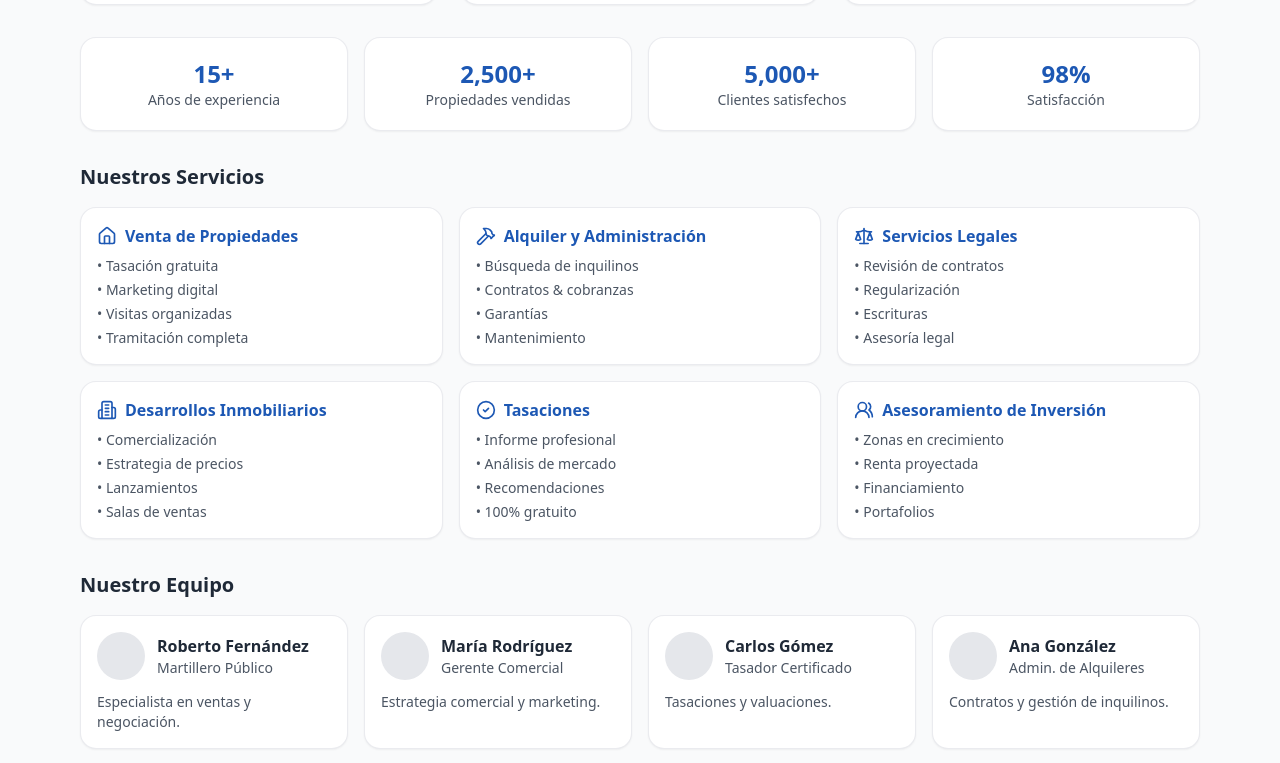
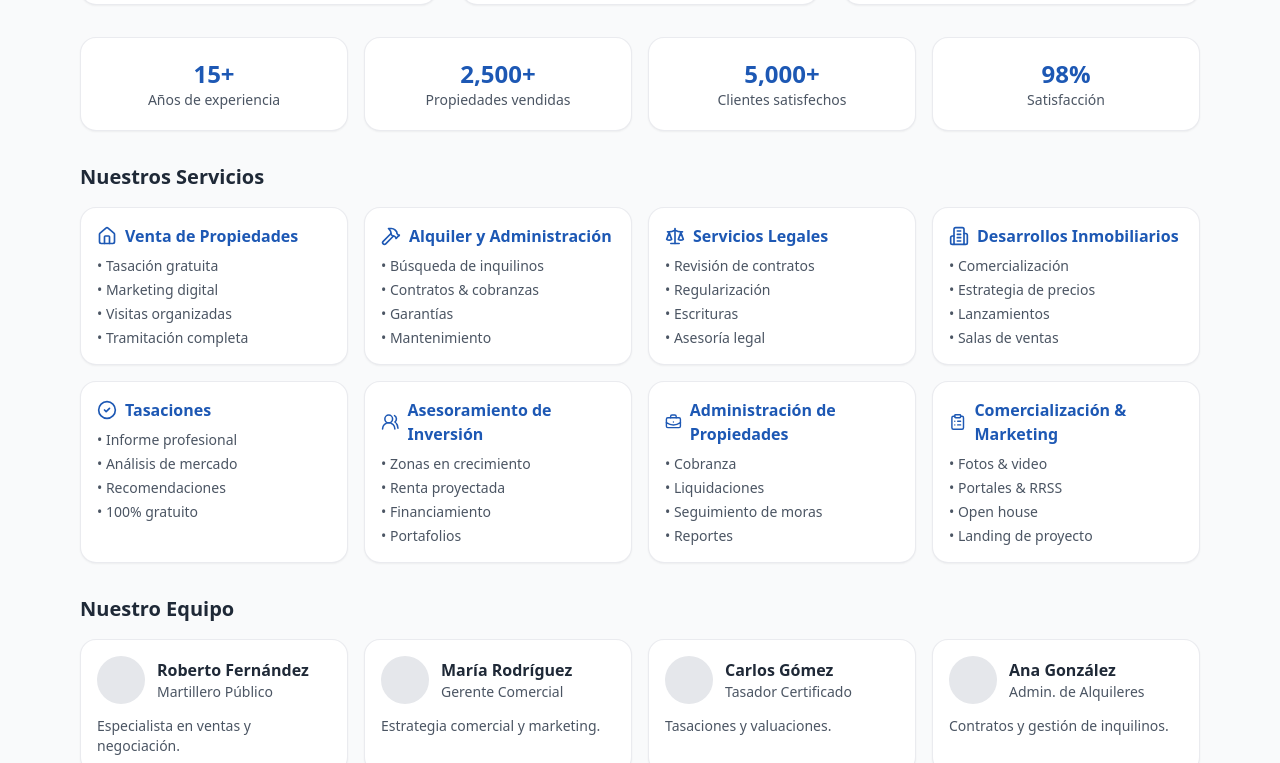
Before and after one commit to DataSenseCat/datainmobiliaria, a React (Vite) app: page /empresa in a window 1280 px wide. Shown: the part 593-1356 px from the top of the page. Built offline with nearby package versions, Linux system fonts and the light colour scheme.

Commit message:
Update Empresa.tsx

```diff
--- a/src/pages/Empresa.tsx
+++ b/src/pages/Empresa.tsx
@@ -1,16 +1,16 @@
+// src/pages/Empresa.tsx
 import {
   Trophy, ShieldCheck, Sparkles, Building2, Home, Users2, Hammer, Scale, CheckCircle2,
-  Quote, Star
+  Quote, Star, BriefcaseBusiness, ClipboardList
 } from 'lucide-react'
 import { SITE } from '../shared/SiteConfig'
 
 export default function Empresa() {
   return (
     <div className="w-full">
-      {/* ===== HERO AZUL CENTRADO (igual que inmobiliaria1) ===== */}
+      {/* HERO azul centrado */}
       <section className="bg-brand-600 text-white">
         <div className="container py-12 text-center">
-          {/* pill superior */}
           <div className="inline-flex items-center gap-2 text-xs md:text-sm bg-white/15 rounded-full px-3 py-1 mb-3">
             <span className="bg-white text-brand-600 px-2 py-0.5 rounded-full font-semibold">Desde 2008</span>
             <span className="opacity-90">más de 15 años de experiencia</span>
@@ -22,14 +22,12 @@ export default function Empresa() {
             con su próximo hogar o inversión.
           </p>
 
-          {/* badges dentro del hero */}
           <div className="mt-6 grid md:grid-cols-3 gap-3 max-w-4xl mx-auto">
             <HeroBadge icon={<Trophy className="w-5 h-5" />} title="2,500+ operaciones" desc="ventas y alquileres concretados" />
             <HeroBadge icon={<ShieldCheck className="w-5 h-5" />} title="98% satisfacción" desc="de nuestros clientes" />
             <HeroBadge icon={<Sparkles className="w-5 h-5" />} title="Equipo profesional" desc="tasadores y agentes certificados" />
           </div>
 
-          {/* botones del hero */}
           <div className="mt-6 flex items-center justify-center gap-3">
             <a href="/contacto" className="btn bg-white text-brand-700 hover:bg-white/90">Contactar Ahora</a>
             <a href={`mailto:${SITE.email}`} className="btn btn-outline border-white text-white hover:bg-white/10">Escribir</a>
@@ -37,7 +35,7 @@ export default function Empresa() {
         </div>
       </section>
 
-      {/* ===== Misión / Visión / Valores (tarjetas “pastilla”) ===== */}
+      {/* Misión / Visión / Valores */}
       <section className="container -mt-6 relative z-10 grid md:grid-cols-3 gap-6">
         <InfoCard title="Nuestra Misión" icon={<Sparkles className="w-5 h-5 text-brand-700" />}>
           Ser el puente que conecta a las personas con sus sueños inmobiliarios, brindando un servicio integral y transparente.
@@ -50,7 +48,7 @@ export default function Empresa() {
         </InfoCard>
       </section>
 
-      {/* ===== Estadísticas ===== */}
+      {/* Stats (4) */}
       <section className="container py-8">
         <div className="grid md:grid-cols-4 gap-4">
           <Stat number="15+" label="Años de experiencia" />
@@ -60,26 +58,30 @@ export default function Empresa() {
         </div>
       </section>
 
-      {/* ===== Nuestros Servicios (grilla igual a inmobiliaria1) ===== */}
+      {/* Servicios (8 pastillas) */}
       <section className="container pb-8">
         <h3 className="text-xl font-semibold mb-4">Nuestros Servicios</h3>
-        <div className="grid md:grid-cols-3 gap-4">
+        <div className="grid md:grid-cols-4 gap-4">
           <ServiceCard icon={<Home className="w-5 h-5" />} title="Venta de Propiedades"
-            items={['Tasación gratuita', 'Marketing digital', 'Visitas organizadas', 'Tramitación completa']} />
+            items={['Tasación gratuita','Marketing digital','Visitas organizadas','Tramitación completa']} />
           <ServiceCard icon={<Hammer className="w-5 h-5" />} title="Alquiler y Administración"
-            items={['Búsqueda de inquilinos', 'Contratos & cobranzas', 'Garantías', 'Mantenimiento']} />
+            items={['Búsqueda de inquilinos','Contratos & cobranzas','Garantías','Mantenimiento']} />
           <ServiceCard icon={<Scale className="w-5 h-5" />} title="Servicios Legales"
-            items={['Revisión de contratos', 'Regularización', 'Escrituras', 'Asesoría legal']} />
+            items={['Revisión de contratos','Regularización','Escrituras','Asesoría legal']} />
           <ServiceCard icon={<Building2 className="w-5 h-5" />} title="Desarrollos Inmobiliarios"
-            items={['Comercialización', 'Estrategia de precios', 'Lanzamientos', 'Salas de ventas']} />
+            items={['Comercialización','Estrategia de precios','Lanzamientos','Salas de ventas']} />
           <ServiceCard icon={<CheckCircle2 className="w-5 h-5" />} title="Tasaciones"
-            items={['Informe profesional', 'Análisis de mercado', 'Recomendaciones', '100% gratuito']} />
+            items={['Informe profesional','Análisis de mercado','Recomendaciones','100% gratuito']} />
           <ServiceCard icon={<Users2 className="w-5 h-5" />} title="Asesoramiento de Inversión"
-            items={['Zonas en crecimiento', 'Renta proyectada', 'Financiamiento', 'Portafolios']} />
+            items={['Zonas en crecimiento','Renta proyectada','Financiamiento','Portafolios']} />
+          <ServiceCard icon={<BriefcaseBusiness className="w-5 h-5" />} title="Administración de Propiedades"
+            items={['Cobranza','Liquidaciones','Seguimiento de moras','Reportes']} />
+          <ServiceCard icon={<ClipboardList className="w-5 h-5" />} title="Comercialización & Marketing"
+            items={['Fotos & video','Portales & RRSS','Open house','Landing de proyecto']} />
         </div>
       </section>
 
-      {/* ===== Equipo ===== */}
+      {/* Equipo */}
       <section className="container pb-8">
         <h3 className="text-xl font-semibold mb-4">Nuestro Equipo</h3>
         <div className="grid md:grid-cols-4 gap-4">
@@ -90,17 +92,20 @@ export default function Empresa() {
         </div>
       </section>
 
-      {/* ===== Testimonios (burbuja con estrellas) ===== */}
+      {/* Testimonios */}
       <section className="container pb-8">
         <h3 className="text-xl font-semibold mb-4">Lo que dicen nuestros clientes</h3>
         <div className="grid md:grid-cols-3 gap-4">
-          <Testimonial text="Vendieron mi casa en tiempo récord y al precio acordado. Muy profesionales." author="Juan Pérez" role="Barrio Norte" />
-          <Testimonial text="Me ayudaron a encontrar la inversión perfecta. Atención personalizada." author="Laura Martínez" role="Centro" />
-          <Testimonial text="Excelentes, me acompañaron en cada paso de la compra." author="Miguel Sánchez" role="Villa Cubas" />
+          <Testimonial text="Vendieron mi casa en tiempo récord y al precio acordado. Muy profesionales."
+            author="Juan Pérez" role="Barrio Norte" />
+          <Testimonial text="Me ayudaron a encontrar la inversión perfecta. Atención personalizada."
+            author="Laura Martínez" role="Centro" />
+          <Testimonial text="Excelentes, me acompañaron en cada paso de la compra."
+            author="Miguel Sánchez" role="Villa Cubas" />
         </div>
       </section>
 
-      {/* ===== Certificaciones ===== */}
+      {/* Certificaciones */}
       <section className="container pb-12">
         <h3 className="text-xl font-semibold mb-4">Certificaciones y Membresías</h3>
         <div className="grid md:grid-cols-4 gap-4">
@@ -111,7 +116,7 @@ export default function Empresa() {
         </div>
       </section>
 
-      {/* ===== CTA FINAL AZUL (dos botones) ===== */}
+      {/* CTA final (azul) */}
       <section className="bg-brand-700 text-white">
         <div className="container py-10 grid md:grid-cols-2 gap-6 items-center">
           <div>
@@ -128,7 +133,7 @@ export default function Empresa() {
   )
 }
 
-/* ===== componentes con el mismo “feel” que en inmobiliaria1 ===== */
+/* ---------- componentes con el mismo “feel” que en inmobiliaria1 ---------- */
 
 function HeroBadge({ icon, title, desc }:{icon:React.ReactNode,title:string,desc:string}) {
   return (
```
